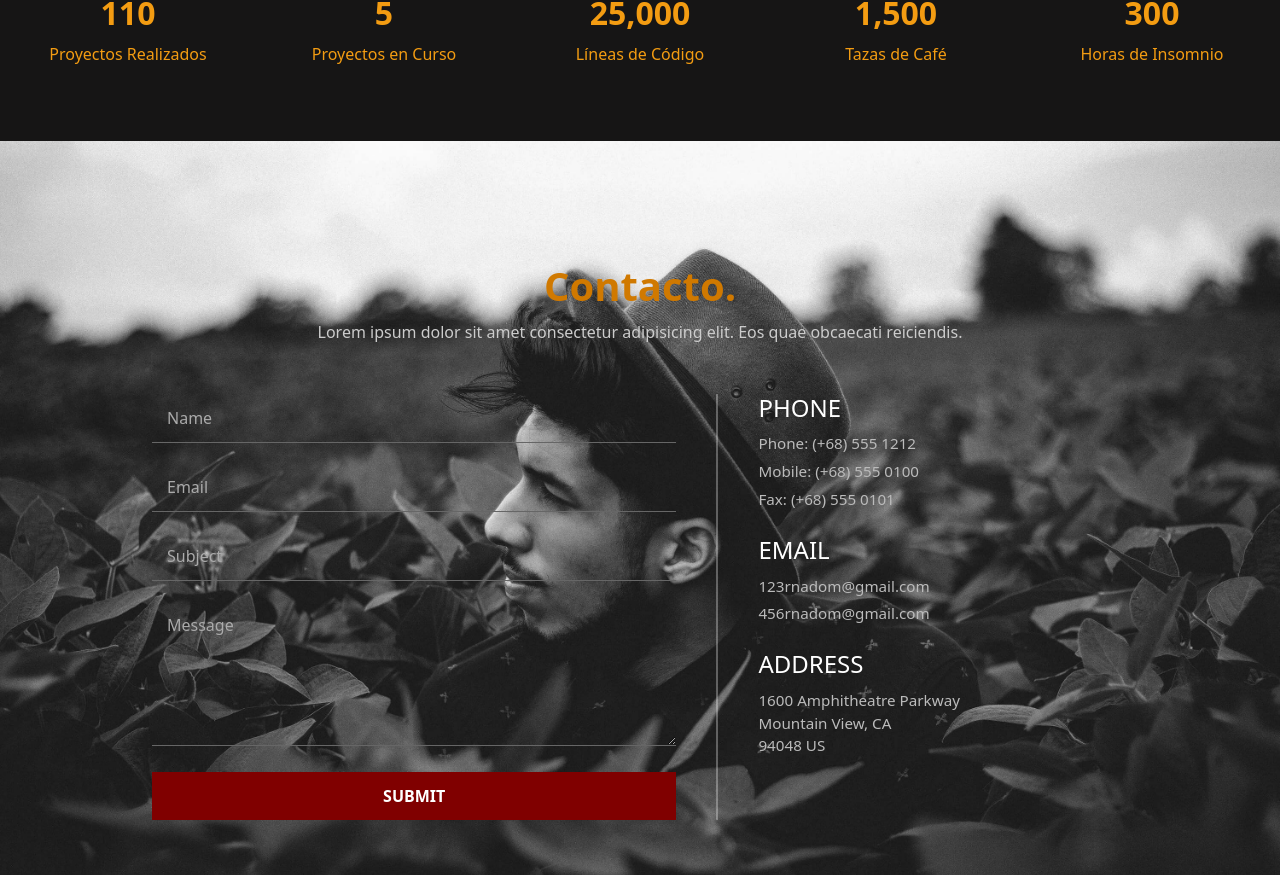
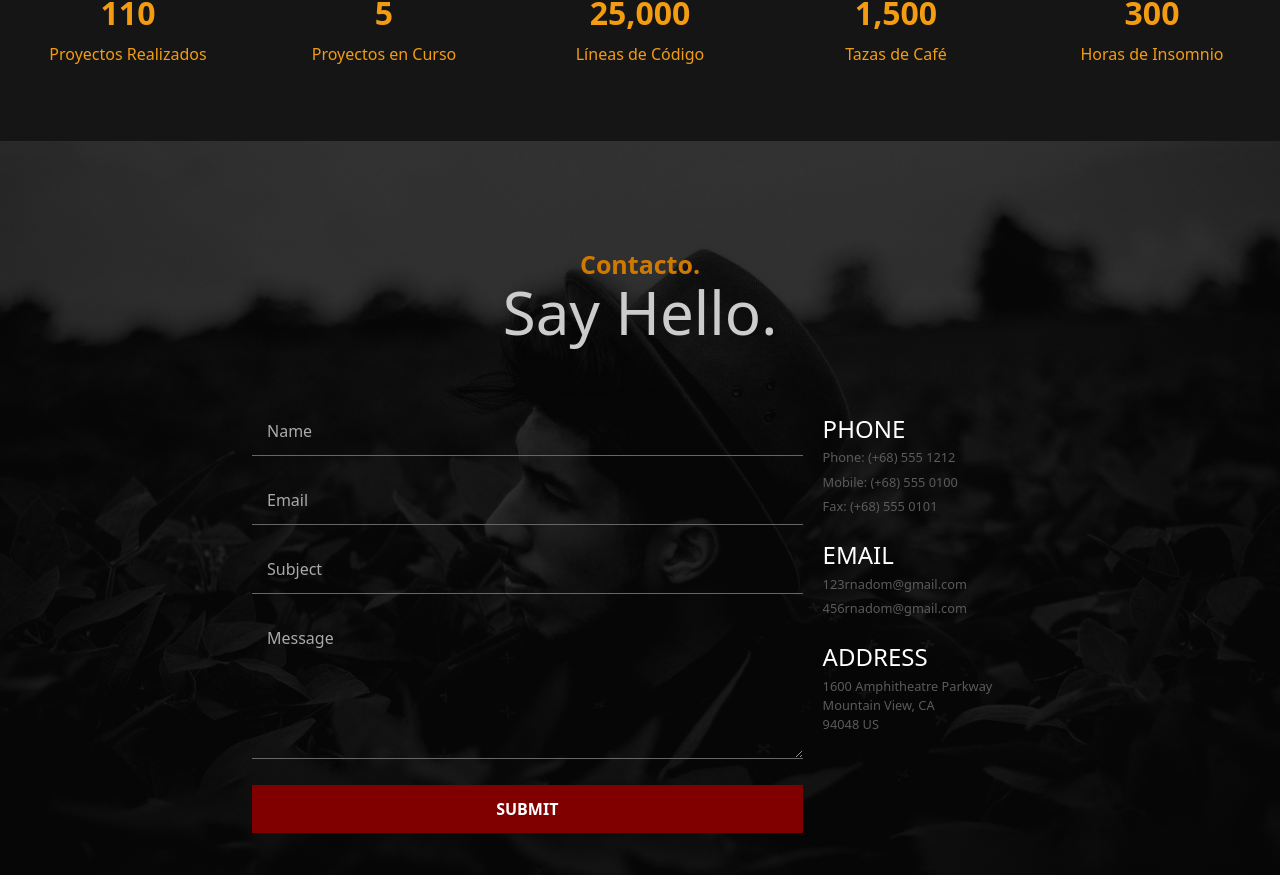
Before and after one commit to VmSoftwareSolution/LandingPage_Felipe_Agudelo, an Angular app: page / in a window 1280 px wide. Shown: the part 6090-6965 px from the top of the page. Built offline with nearby package versions, Linux system fonts and the light colour scheme.

Commit message:
REFACTOR(contact): Module refactor was created

```diff
--- a/src/app/pages/contact/contact.css
+++ b/src/app/pages/contact/contact.css
@@ -1,4 +1,5 @@
 .contact-section {
+  position: relative;
   display: flex;
   flex-direction: row;
   justify-content: center;
@@ -14,31 +15,46 @@
   background-repeat: no-repeat;
   padding: 40px;
 
+  &::before {
+    content: '';
+    position: absolute;
+    top: 0;
+    left: 0;
+    width: 100%;
+    height: 100%;
+    background-color: rgba(0, 0, 0, 0.8);
+    z-index: 1;
+  }
+
   .container {
+    position: relative;
+    z-index: 2;
     max-width: 1100px;
     margin: 0 auto;
   }
 
   .title {
-    font-size: 2.5rem;
+    font-size: 25px;
     font-weight: bold;
     text-align: center;
-    margin-bottom: 10px;
     color: #d07900;
   }
 
   .subtitle {
+    font-size: 60px;
     color: #ccc;
     text-align: center;
     margin-bottom: 50px;
+    margin-top: -20px;
   }
 
   .contact-wrapper {
     display: flex;
     flex-wrap: nowrap;
-    gap: 40px;
+    gap: 20px;
     justify-content: space-between;
     align-items: stretch;
+    margin-left: 100px;
   }
 
   .contact-form {
@@ -57,13 +73,21 @@
         border-bottom: 1px solid #666;
         color: #ffffff;
         font-size: 1rem;
+        outline: none !important;
+        box-shadow: none !important;
+        transition: border-color 0.3s ease;
 
         &::placeholder {
           color: #aaa;
         }
 
         &:focus {
-          border-color: #fff;
+          border-bottom: 1px solid #ffffff !important;
+          border-top: none !important;
+          border-left: none !important;
+          border-right: none !important;
+          outline: none !important;
+          box-shadow: none !important;
         }
       }
 
@@ -105,22 +129,23 @@
   }
 
   .contact-info {
-    flex: 1 1 40%;
+    flex: 1 1 30%;
     display: flex;
     flex-direction: column;
     gap: 20px;
+    margin-top: 8px;
 
     div {
       h4 {
         color: white;
         text-transform: uppercase;
-        margin-bottom: 10px;
+        margin-bottom: 5px;
       }
 
       p {
         margin: 5px 0;
-        color: #bbb;
-        font-size: 0.95rem;
+        color: #5c5a5a;
+        font-size: 0.80rem;
       }
     }
   }
--- a/src/app/pages/contact/contact.html
+++ b/src/app/pages/contact/contact.html
@@ -2,7 +2,7 @@
   <div class="container">
     <h2 class="title">Contacto.</h2>
     <p class="subtitle">
-      Lorem ipsum dolor sit amet consectetur adipisicing elit. Eos quae obcaecati reiciendis.
+      Say Hello.
     </p>
     <div class="contact-wrapper">
       <form [formGroup]="contactForm" (ngSubmit)="onSubmit()" novalidate class="contact-form"
@@ -32,12 +32,14 @@
             Message is required
           </div>
         </div>
-        <button type="submit" [disabled]="sending" data-aos="fade-down" data-aos-duration="2000" data-aos-delay="200">
+       <button type="submit" [disabled]="sending"
+        data-aos="fade-down"
+        data-aos-duration="2000"
+        data-aos-delay="200"
+        data-aos-once="true">
           SUBMIT
-        </button>
+      </button>
       </form>
-
-      <div class="divider"></div>
 
       <div class="contact-info" data-aos="fade-left" data-aos-duration="2000">
         <div>
```
